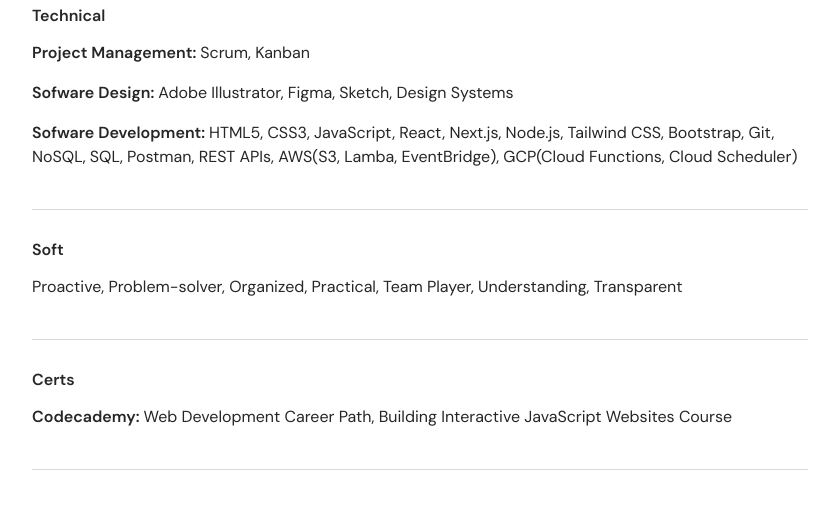
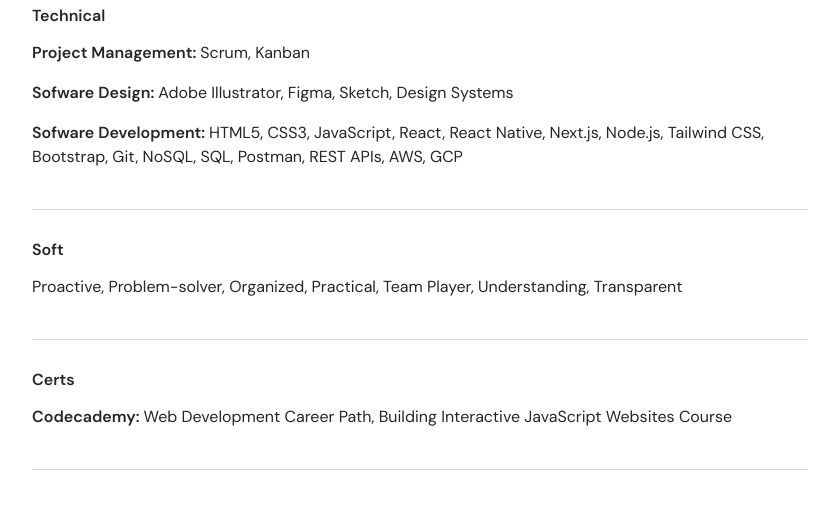
Before and after one commit to Dagyei2/Personal-Brand-Landing-Page, a website: page index.html in a window 1280 px wide. Shown: the part 1260-1787 px from the top of the page, without its empty margins (220-1059 px from the left). Drawn offline with nearby package versions, Linux system fonts and the light colour scheme.

Commit message:
Update index.html

```diff
--- a/index.html
+++ b/index.html
@@ -71,10 +71,9 @@
                 <h6>Sofware Design: <span class="skills-span">Adobe Illustrator, Figma, Sketch, Design
                         Systems</span></h6>
                 <div class="vertical-spacing-16"> </div>
-                <h6>Sofware Development: <span class="skills-span">HTML5, CSS3, JavaScript, React, Next.js, Node.js,
+                <h6>Sofware Development: <span class="skills-span">HTML5, CSS3, JavaScript, React, React Native, Next.js, Node.js,
                         Tailwind CSS,
-                        Bootstrap, Git, NoSQL, SQL, Postman, REST APIs, AWS(S3, Lamba, EventBridge), GCP(Cloud
-                        Functions, Cloud Scheduler)</span></h6>
+                        Bootstrap, Git, NoSQL, SQL, Postman, REST APIs, AWS, GCP</span></h6>
 
             </section>
             <section class="skills-container">
```
